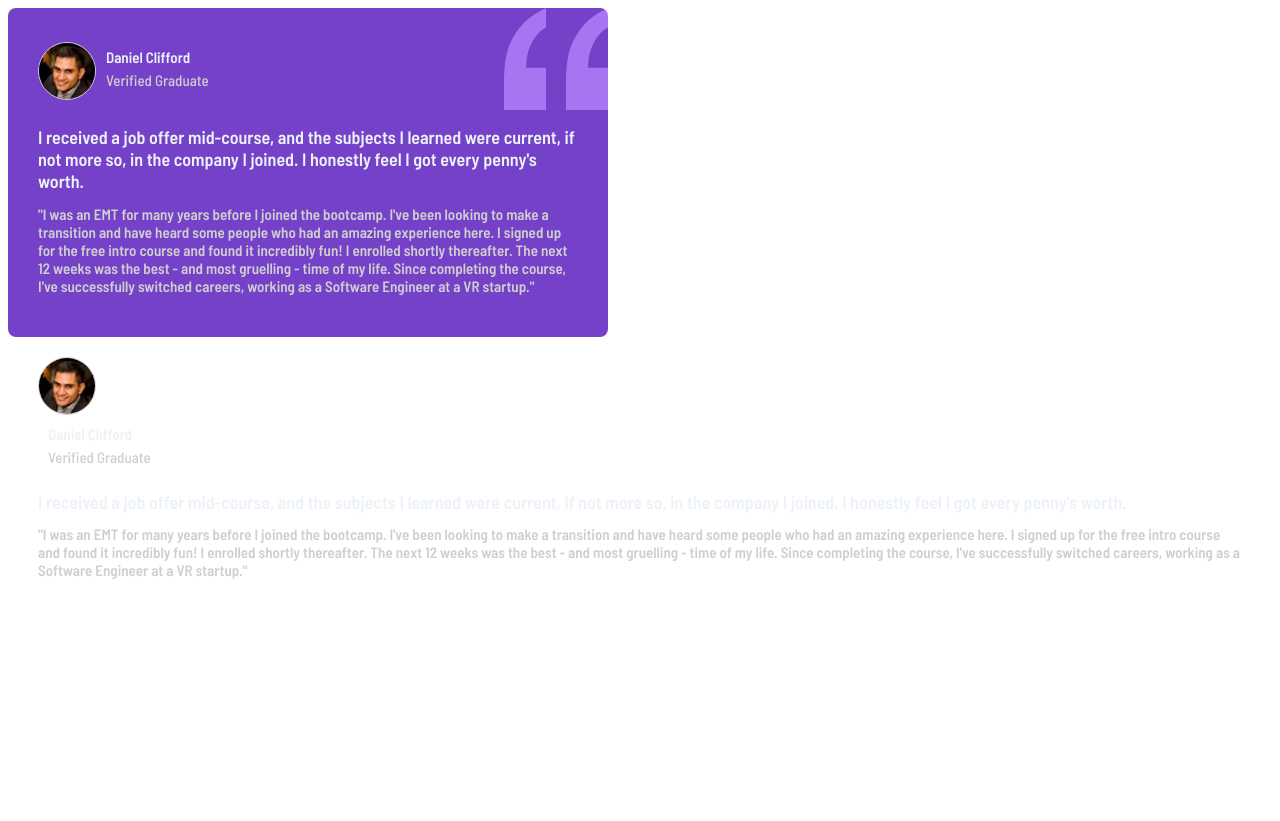
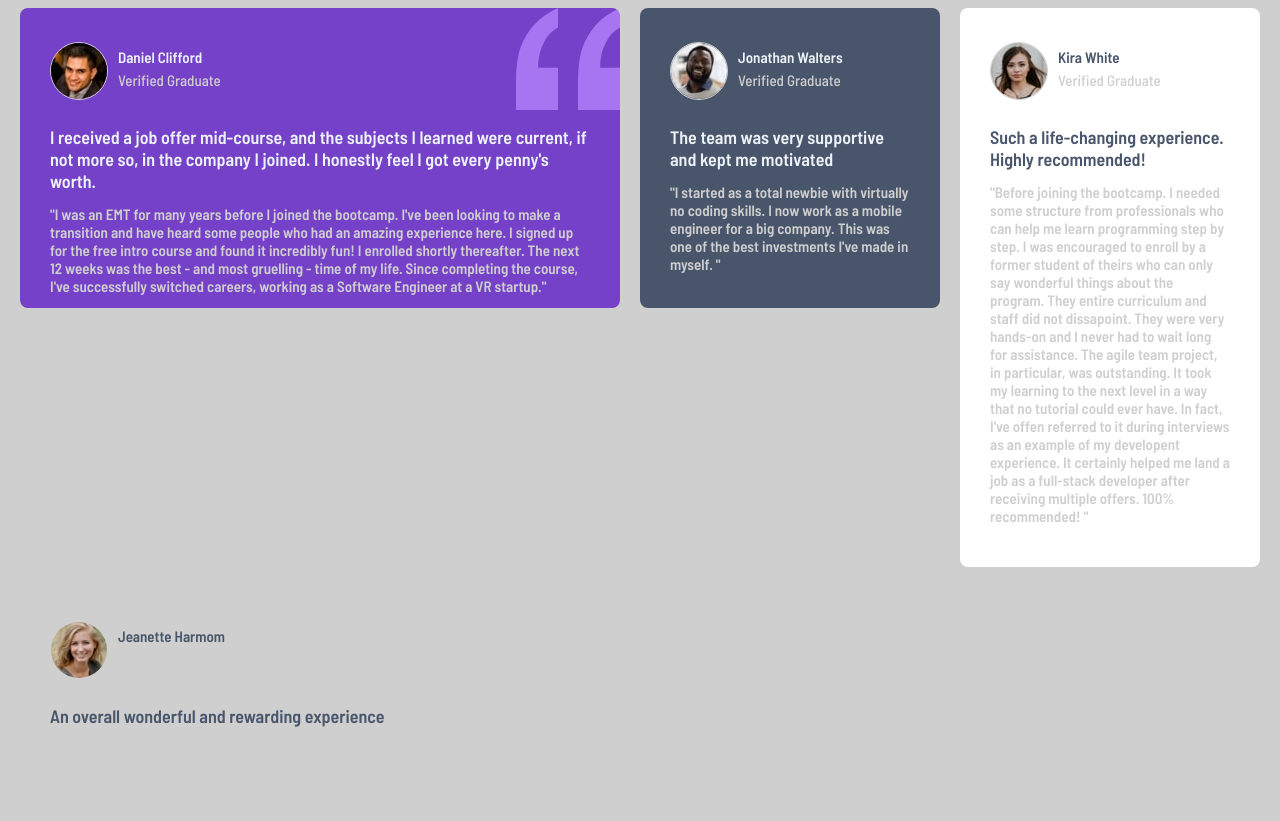
Before and after one commit to fernandoborel/Testimonials-grid-section, a plain HTML site: page index.html in a window 1280 px wide. Before the commit the page ends 800 px from the top, so only its background shows below. Drawn offline with Linux system fonts and the light colour scheme.

Commit message:
display 2 e 3 adicionados

```diff
--- a/assets/css/style.css
+++ b/assets/css/style.css
@@ -1,17 +1,23 @@
 @charset "UTF-8";
 /*variáveis*/
+body {
+  background-color: #cfcfcf;
+}
+
 /*display 1*/
 main {
   display: grid;
-  max-width: 1440px;
+  max-width: 1240px;
   margin: auto;
+  grid-gap: 20px;
 }
 
 .purple {
   background-color: #7541c8;
   grid-column: 1 / 2;
   background-repeat: no-repeat;
-  max-width: 600px;
+  max-width: 700px;
+  height: 300px;
   border-radius: 8px;
   background-image: url("../images/bg-pattern-quotation.svg");
   background-position-x: right;
@@ -68,3 +74,58 @@ main {
 }
 
 /* display 2*/
+.cinza {
+  grid-column: 2 / 3;
+  height: 300px;
+  max-width: 300px;
+  background-color: #48556a;
+  border-radius: 8px;
+}
+
+/*display 3*/
+.white1 {
+  grid-column: 3 / 4;
+  max-width: 300px;
+  background-color: white;
+  border-radius: 8px;
+}
+
+.img-white {
+  padding: 30px;
+}
+
+.title1 {
+  margin-left: 10px;
+}
+
+.title1 h3,
+.title1 h5 {
+  font-size: 15px;
+  font-family: "Barlow Semi Condensed";
+}
+
+.title1 h3 {
+  font-weight: 600;
+  margin-top: 10px;
+  color: #48556a;
+}
+
+.title1 h5 {
+  font-weight: 500;
+  margin-top: -10px;
+  color: #cfcfcf;
+}
+
+.desc1 h1 {
+  font-size: 18px;
+  font-family: "Barlow Semi Condensed";
+  color: #48556a;
+}
+
+.desc1 h2 {
+  font-size: 15px;
+  font-family: "Barlow Semi Condensed";
+  color: #cfcfcf;
+}
+
+/*display 4*/
--- a/assets/sass/base.scss
+++ b/assets/sass/base.scss
@@ -1,3 +1,4 @@
+
 /*variáveis*/
 
 $cor: hsl(263, 55%, 52%);
@@ -10,18 +11,23 @@ $fonte: 'Barlow Semi Condensed';
 $h1: 18px;
 $h2: 15px;
 
+body{
+    background-color: $cor4;
+}
 
 /*display 1*/
 main{
     display: grid;
-    max-width: 1440px;
+    max-width: 1240px;
     margin: auto;
+    grid-gap: 20px;
 }
 .purple{
     background-color: $cor;
     grid-column: 1 / 2;
     background-repeat: no-repeat;
-    max-width: 600px;
+    max-width: 700px;
+    height: 300px;
     border-radius: 8px;
     background-image: url('../images/bg-pattern-quotation.svg');
     background-position-x: right;
@@ -69,3 +75,52 @@ main{
 }
 
 /* display 2*/
+
+.cinza{
+    grid-column: 2 / 3;
+    height: 300px;
+    max-width: 300px;
+    background-color: $cor1;
+    border-radius: 8px;
+}
+
+/*display 3*/
+.white1{
+    grid-column: 3 / 4;
+    max-width: 300px;
+    background-color: $cor3;
+    border-radius: 8px;
+}
+.img-white{
+    padding: 30px;
+}
+.title1{
+    margin-left: 10px;
+}
+.title1 h3,
+.title1 h5{
+    font-size: $h2;
+    font-family: $fonte;
+}
+.title1 h3{
+    font-weight: 600;
+    margin-top: 10px;
+    color: $cor1;
+}
+.title1 h5{
+    font-weight: 500;
+    margin-top: -10px;
+    color: $cor4;
+}
+.desc1 h1{
+    font-size: $h1;
+    font-family: $fonte;
+    color: $cor1;
+}
+.desc1 h2{
+    font-size: $h2;
+    font-family: $fonte;
+    color: $cor4;
+}
+
+/*display 4*/
--- a/index.html
+++ b/index.html
@@ -27,18 +27,48 @@
                 </div>
             </div>
         </div>
-        <div class="purple1">
+        <div class="cinza">
             <div class="img">
                 <div class="img1">
-                    <img src="assets/images/image-daniel.jpg"/>
-                </div>
-                <div class="title">
-                    <h3>Daniel Clifford</h3>
-                    <h5>Verified Graduate</h5>
+                    <img src="assets/images/image-jonathan.jpg"/>
+                    <div class="title">
+                        <h3>Jonathan Walters</h3>
+                        <h5>Verified Graduate</h5>
+                    </div>
                 </div>
                 <div class="desc">
-                    <h1>I received a job offer mid-course, and the subjects I learned were current, if not more so, in the company I joined. I honestly feel I got every penny's worth.</h1>
-                    <h2>"I was an EMT for many years before I joined the bootcamp. I've been looking to make a transition and have heard some people who had an amazing experience here. I signed up for the free intro course and found it incredibly fun! I enrolled shortly thereafter. The next 12 weeks was the best - and most gruelling - time of my life. Since completing the course, I've successfully switched careers, working as a Software Engineer at a VR startup."</h2>
+                    <h1>The team was very supportive and kept me motivated</h1>
+                    <h2>"I started as a total newbie with virtually no coding skills. I now work as a mobile engineer for a big company. This was one of the best investments I've made in myself. "</h2>
+                </div>
+            </div>
+        </div>
+        <div class="white1">
+            <div class="img-white">
+                <div class="img1">
+                    <img src="assets/images/image-kira.jpg"/>
+                    <div class="title1">
+                        <h3>Kira White</h3>
+                        <h5>Verified Graduate</h5>
+                    </div>
+                </div>
+                <div class="desc1">
+                    <h1>Such a life-changing experience. Highly recommended!</h1>
+                    <h2>"Before joining the bootcamp. I needed some structure from professionals who can help me learn programming step by step. I was encouraged to enroll by a former student of theirs who can only say wonderful things about the program. They entire curriculum and staff did not dissapoint. They were very hands-on and I never had to wait long for assistance. The agile team project, in particular, was outstanding. It took my learning to the next level in a way that no tutorial could ever have. In fact, I've offen referred to it during interviews as an example of my developent experience. It certainly helped me land a job as a full-stack developer after receiving multiple offers. 100% recommended! "</h2>
+                </div>
+            </div>
+        </div>
+        <div class="white2">
+            <div class="img-white">
+                <div class="img1">
+                    <img src="assets/images/image-jeanette.jpg"/>
+                    <div class="title1">
+                        <h3>Jeanette Harmom</h3>
+                        <h5>Verified Graduate</h5>
+                    </div>
+                </div>
+                <div class="desc1">
+                    <h1>An overall wonderful and rewarding experience</h1>
+                    <h2>"Thank you for the wonderful experience! I now have a job i really enjoy, and make a good living while doing something i love."</h2>
                 </div>
             </div>
         </div>
```
